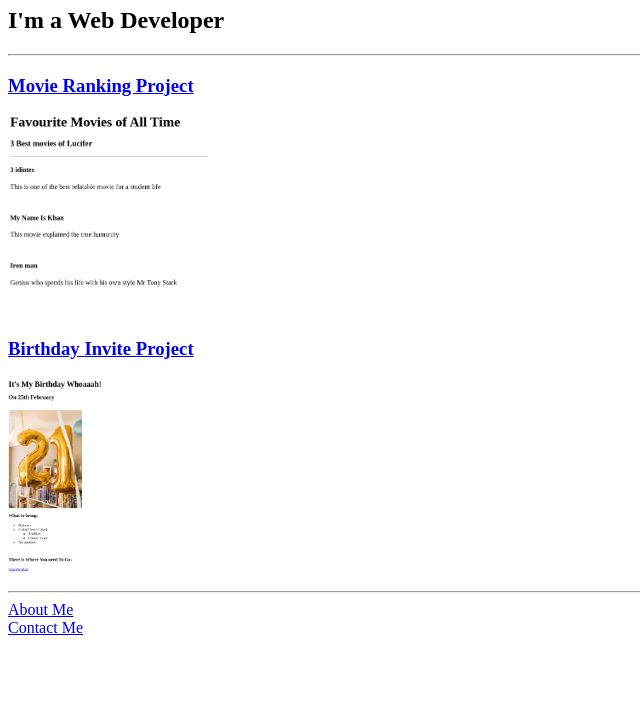
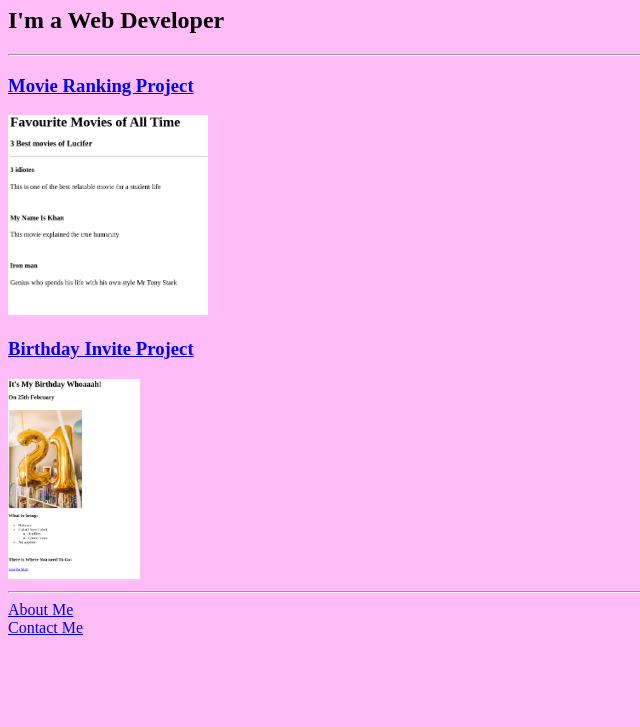
Before and after one commit to bunnysayzz/html-portfolio, a plain HTML site: page index.html in a window 1280 px wide. Shown: the part 73-800 px from the top of the page, without its empty margins (0-640 px from the left). Drawn offline with Linux system fonts and the light colour scheme.

Commit message:
Update style.css

```diff
--- a/style.css
+++ b/style.css
@@ -1,3 +1,6 @@
 h1 {
     color: aqua;
 }
+body {
+  background-color: #FFBDF7;
+}
```
